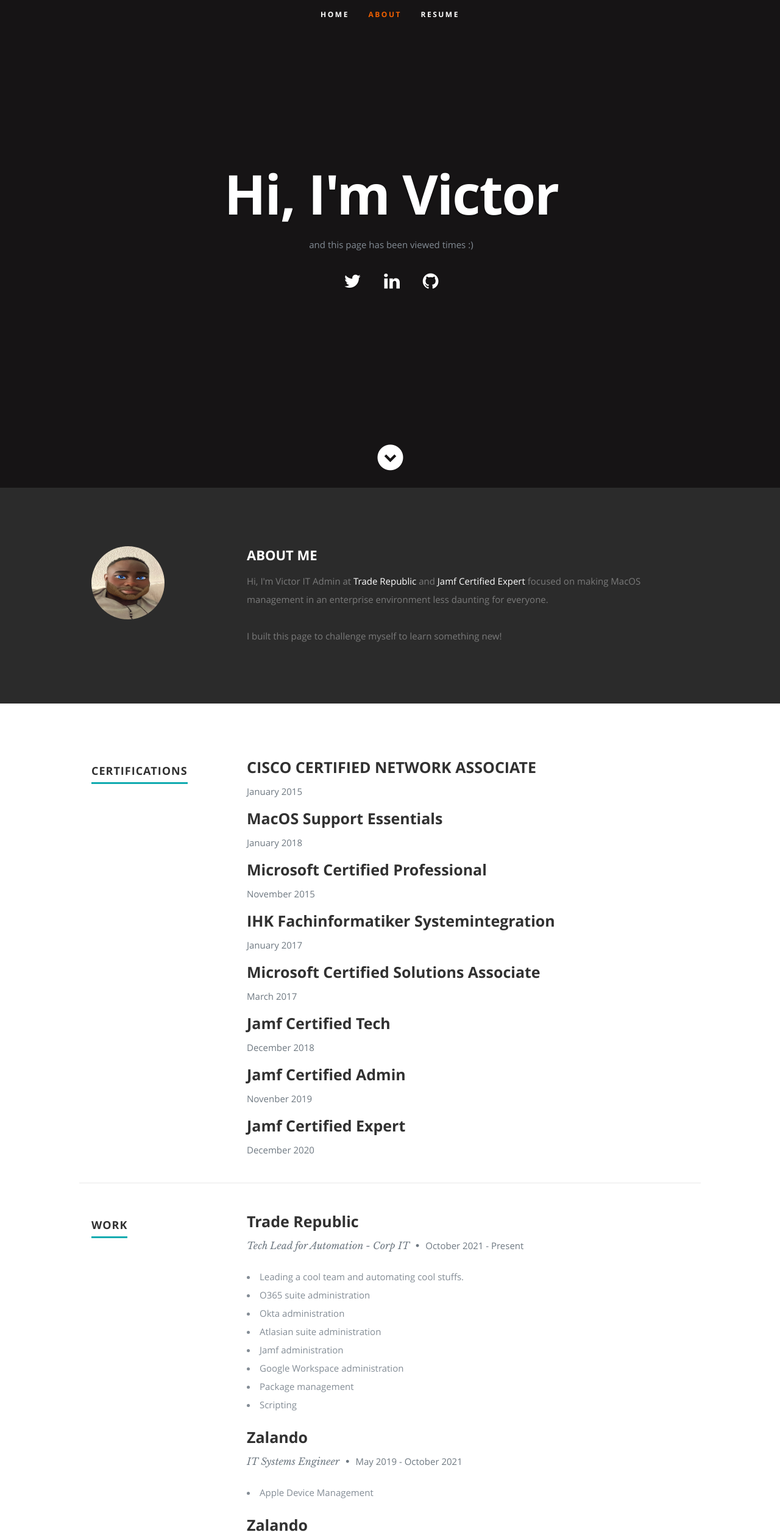
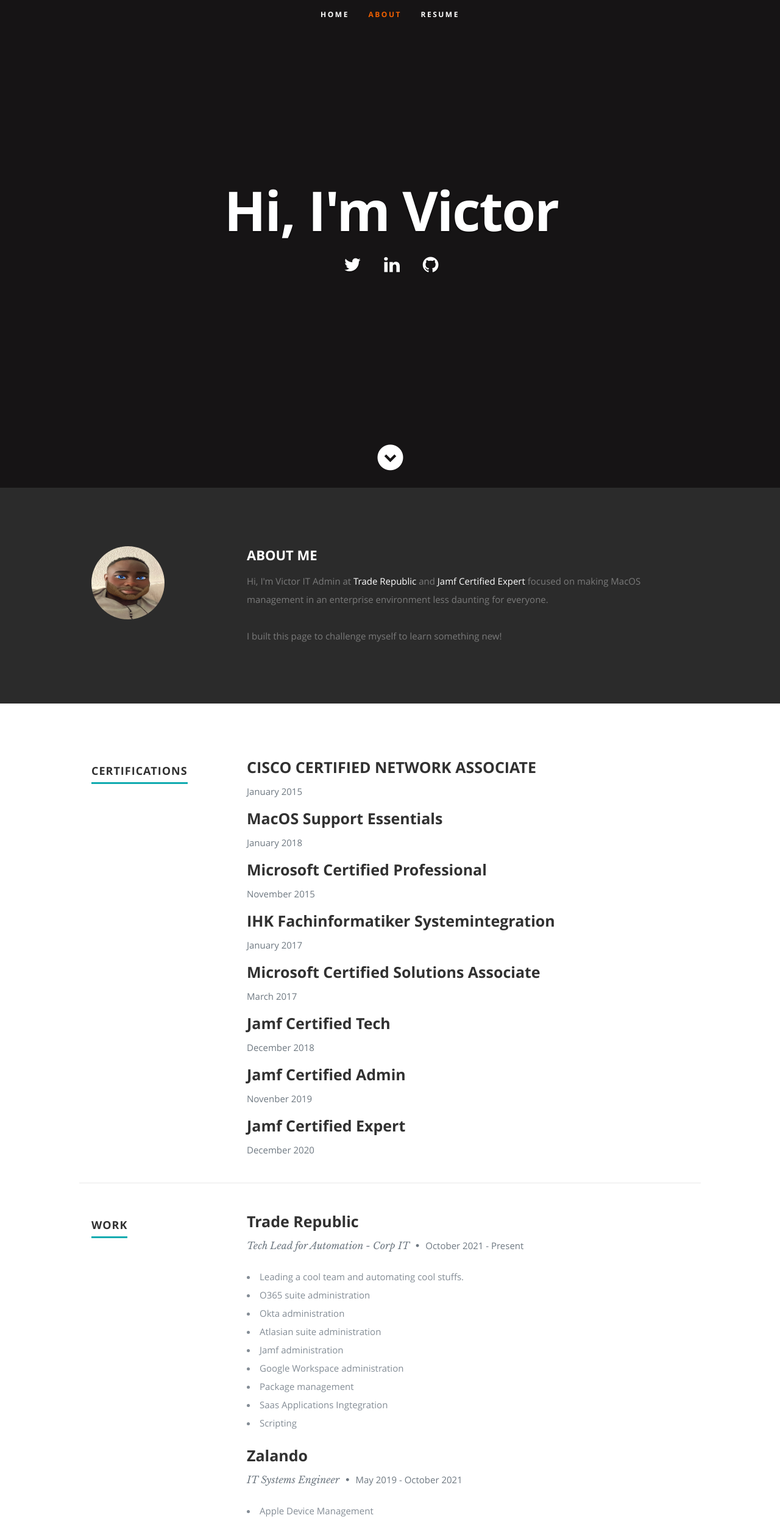
Before and after one commit to vamadi32/my-github-page-resume, a plain HTML site: page index.html in a window 1280 px wide. Shown: the top 2513 px of the page at 61% size. Drawn offline with nearby package versions, Linux system fonts and the light colour scheme.

Commit message:
added new description

```diff
--- a/index.html
+++ b/index.html
@@ -56,7 +56,7 @@
          <div class="banner-text">
             <h1 class="responsive-headline">Hi, I'm Victor</h1>
 
-            <p>and this page has been viewed <a id="counter"></a> times :) </p>
+          <!--  <p>and this page has been viewed <a id="counter"></a> times :) </p> -->
             <ul class="social">
                <li><a href="https://twitter.com/vi_amadi"><i class="fa fa-twitter"></i></a></li>
                <li><a href="https://www.linkedin.com/in/vic-amadi/"><i class="fa fa-linkedin"></i></a></li>
@@ -236,6 +236,7 @@
                   <li>Jamf administration</li>
                   <li>Google Workspace administration</li>
                   <li>Package management</li>
+                  <li>Saas Applications Ingtegration</li>
                   <li>Scripting</li>
                   </p>
 
```
Also changed, not shown: 1 other file.
